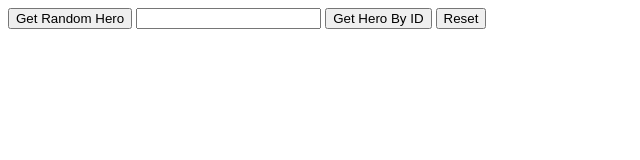
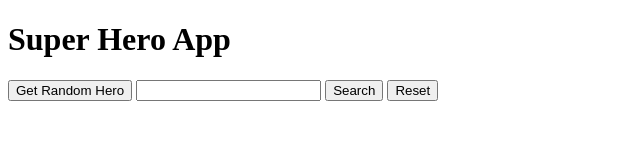
Before and after one commit to AayushDev-02/Random-SuperHero-Image-Generator, a plain HTML site: page index.html in a window 1280 px wide. Both pictures are taken after a click on the button "Get Hero By ID". Shown: the whole page, without its empty margins (0-640 px from the left). Drawn offline with Linux system fonts and the light colour scheme.

Commit message:
24/12/22

```diff
--- a/index.html
+++ b/index.html
@@ -8,7 +8,7 @@
     <link rel="stylesheet" href="style.css">
 </head>
 <body>
-
+    <h1 id>Super Hero App</h1>
     <button id="RandomHero">Get Random Hero</button>
     <input  id="inputID" class="visi" type="text">
     <button id="IDHero">Get Hero By ID</button>
--- a/script.js
+++ b/script.js
@@ -40,6 +40,7 @@ const temp = () =>{
 IDHero.onclick = () =>{
     inputID.classList.remove('visi');
     reset.classList.remove('visi');
+    IDHero.innerText = "Search";
 
     if(inputID.value != ''){
         temp();
@@ -52,6 +53,7 @@ reset.onclick = () =>{
     img.src='';
     heroName.innerText=''
     heroPower.innerText=''
+    IDHero.innerText='Get Hero By ID'
 
 }
 
```
